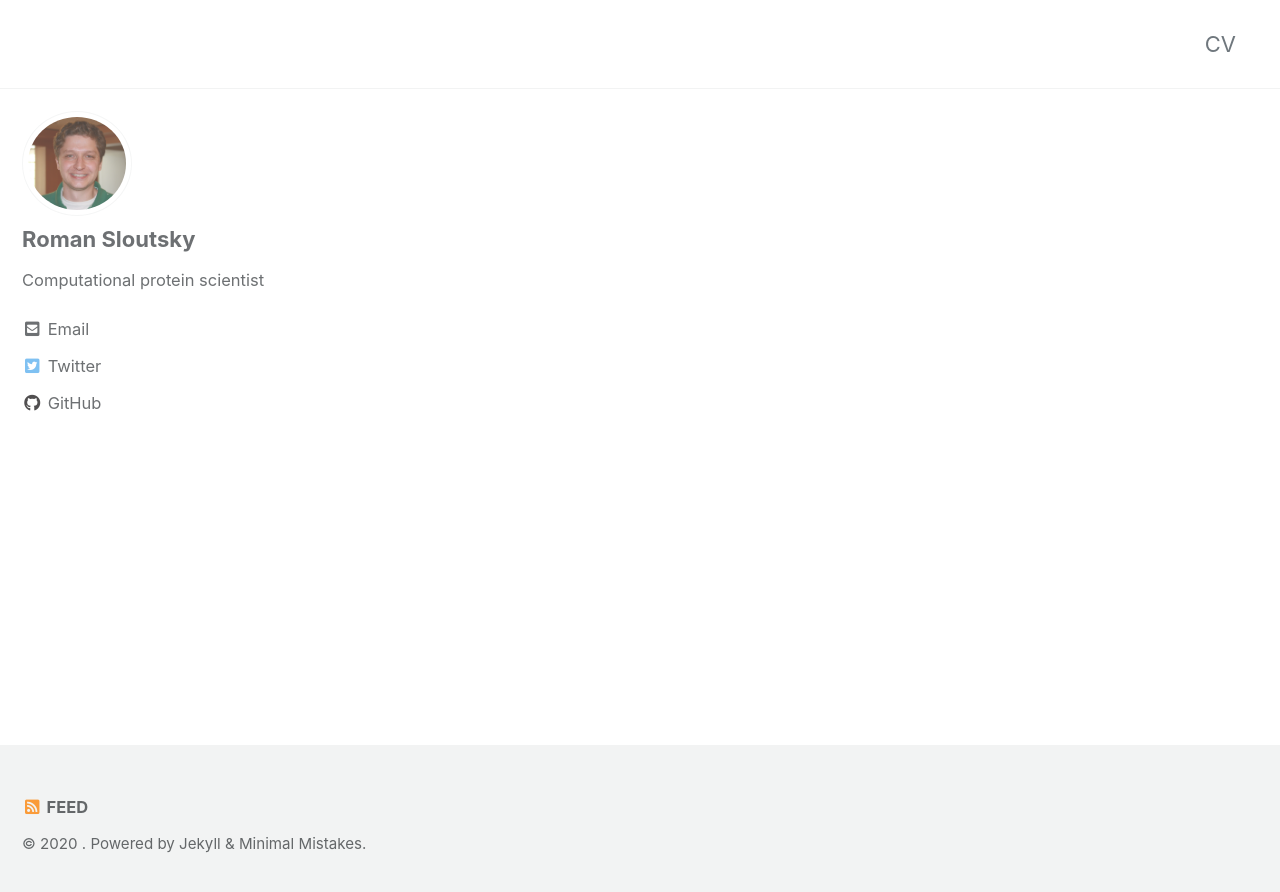
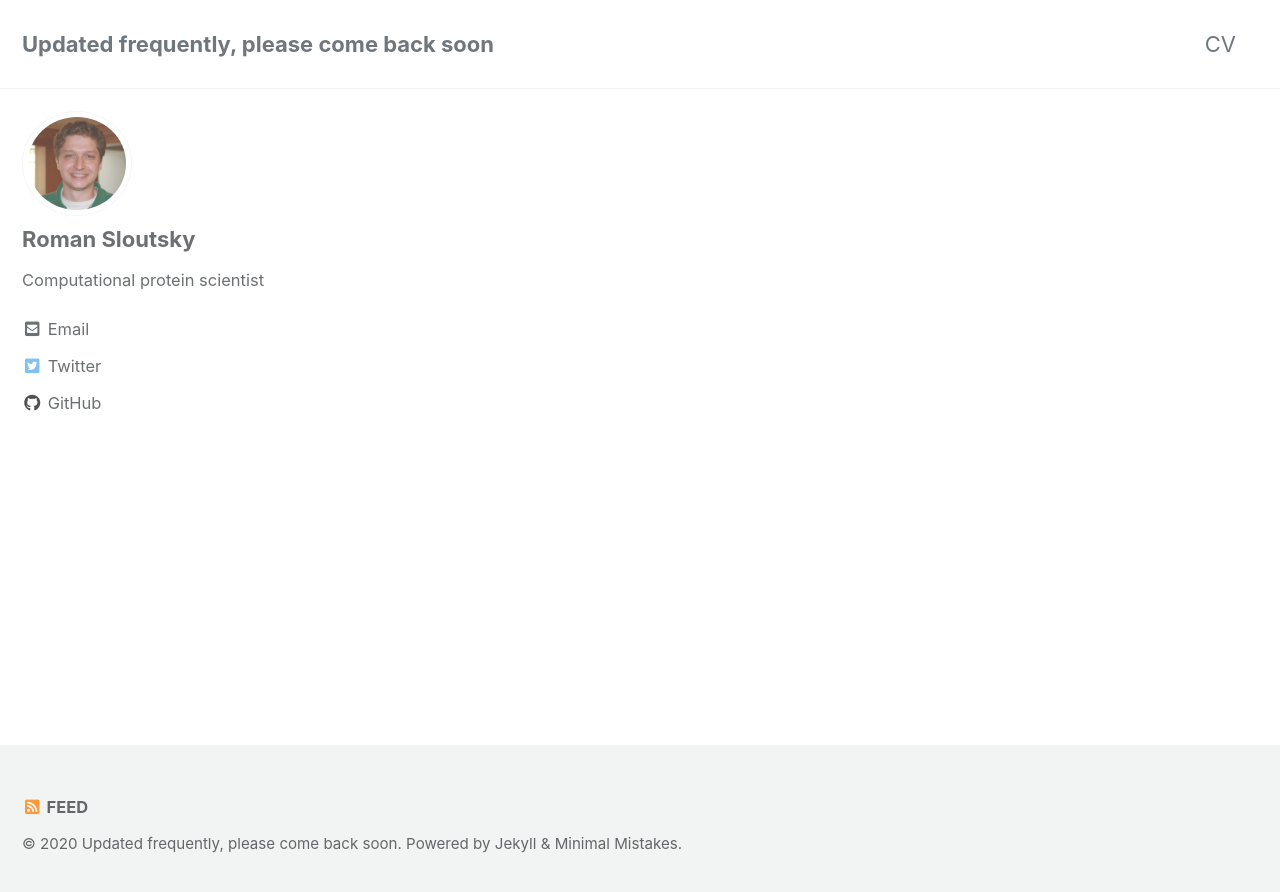
Before and after one commit to romansloutsky/romansloutsky.github.io, a Jekyll site: the page built from index.html, in a window 1280 px wide. Shown: the top 892 px of the page. Built offline with Jekyll 4.4.1, drawn with Linux system fonts in a browser that asks for light colours; cached includes are drawn as plain includes; the list of posts is cut into pages by our own code.

Commit message:
Added updated frequently notice

```diff
--- a/_config.yml
+++ b/_config.yml
@@ -16,7 +16,7 @@ minimal_mistakes_skin    : "default" # "air", "aqua", "contrast", "dark", "dirt"
 
 # Site Settings
 locale                   : "en-US"
-title                    : "" # No title
+title                    : "Updated frequently, please come back soon"
 title_separator          : # "-"
 subtitle                 : # site tagline that appears below site title in masthead
 name                     : # "Your Name"
```
